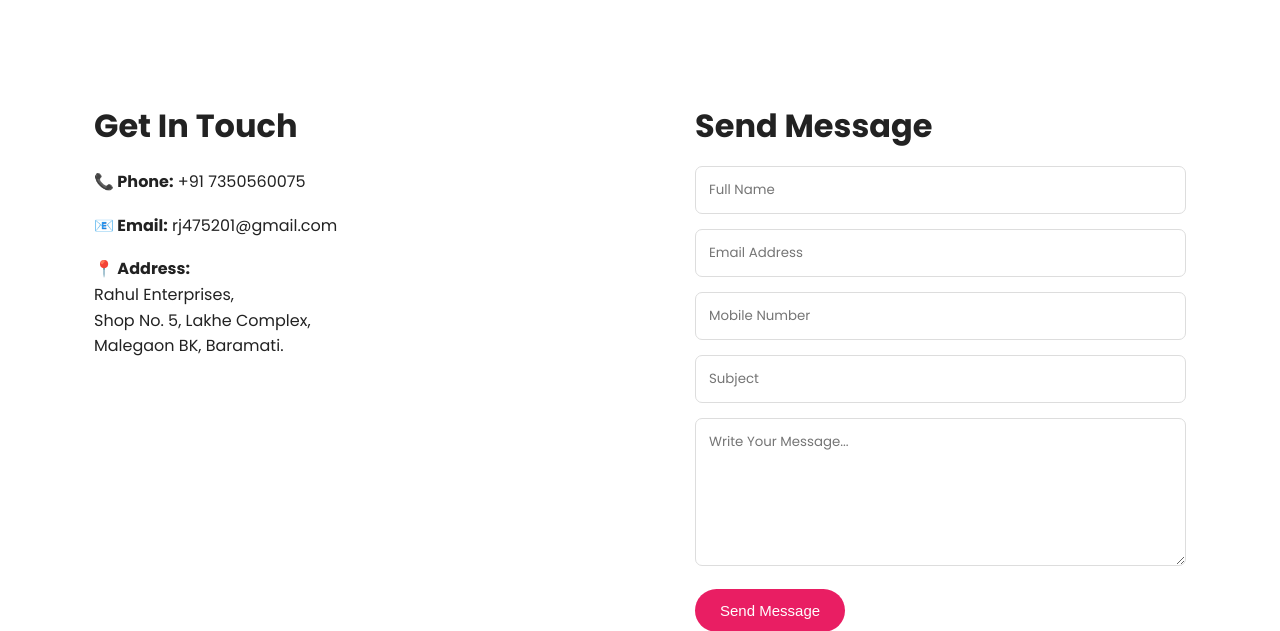
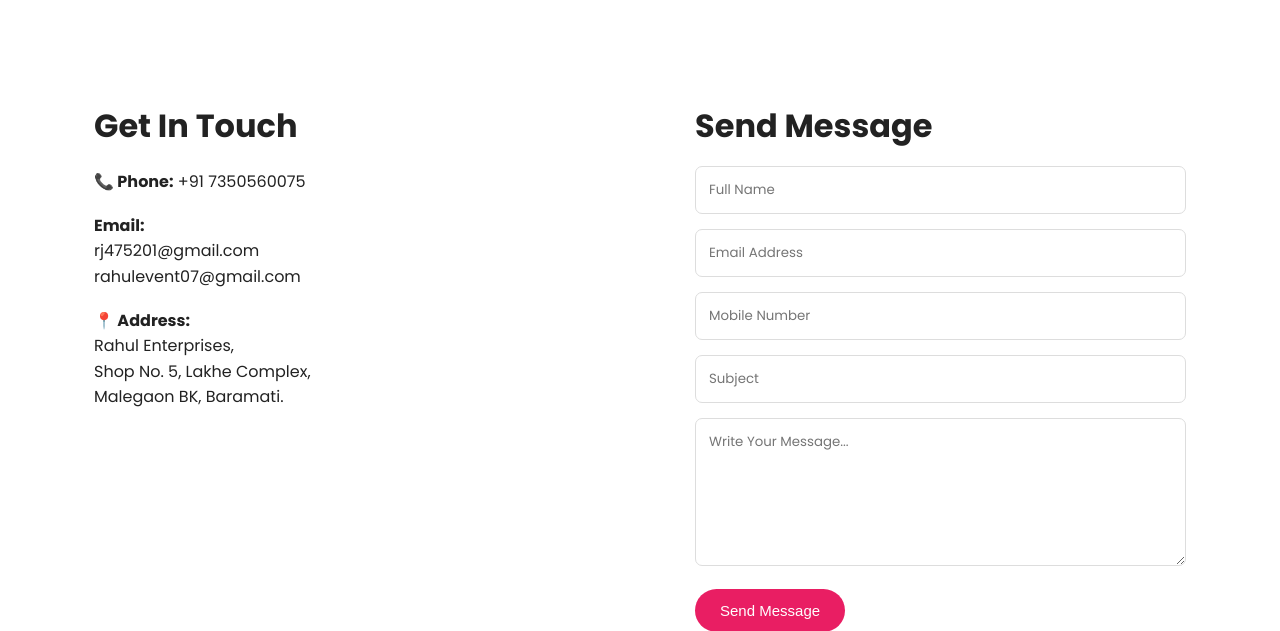
Before and after one commit to sonalinavale2007-code/rahul--event-creations, a Flask app: page /contact in a window 1280 px wide. Shown: the part 455-1086 px from the top of the page. Run offline with Flask 3, Linux system fonts and the light colour scheme.

Commit message:
Update contact.html

```diff
--- a/templates/contact.html
+++ b/templates/contact.html
@@ -103,10 +103,11 @@
                 +91 7350560075
             </p>
 
-            <p>
-                <strong>📧 Email:</strong>
-                rj475201@gmail.com
-            </p>
+<p>
+            <strong>Email:</strong><br>
+rj475201@gmail.com<br>
+rahulevent07@gmail.com
+        </p>
 
             <p>
 
```
